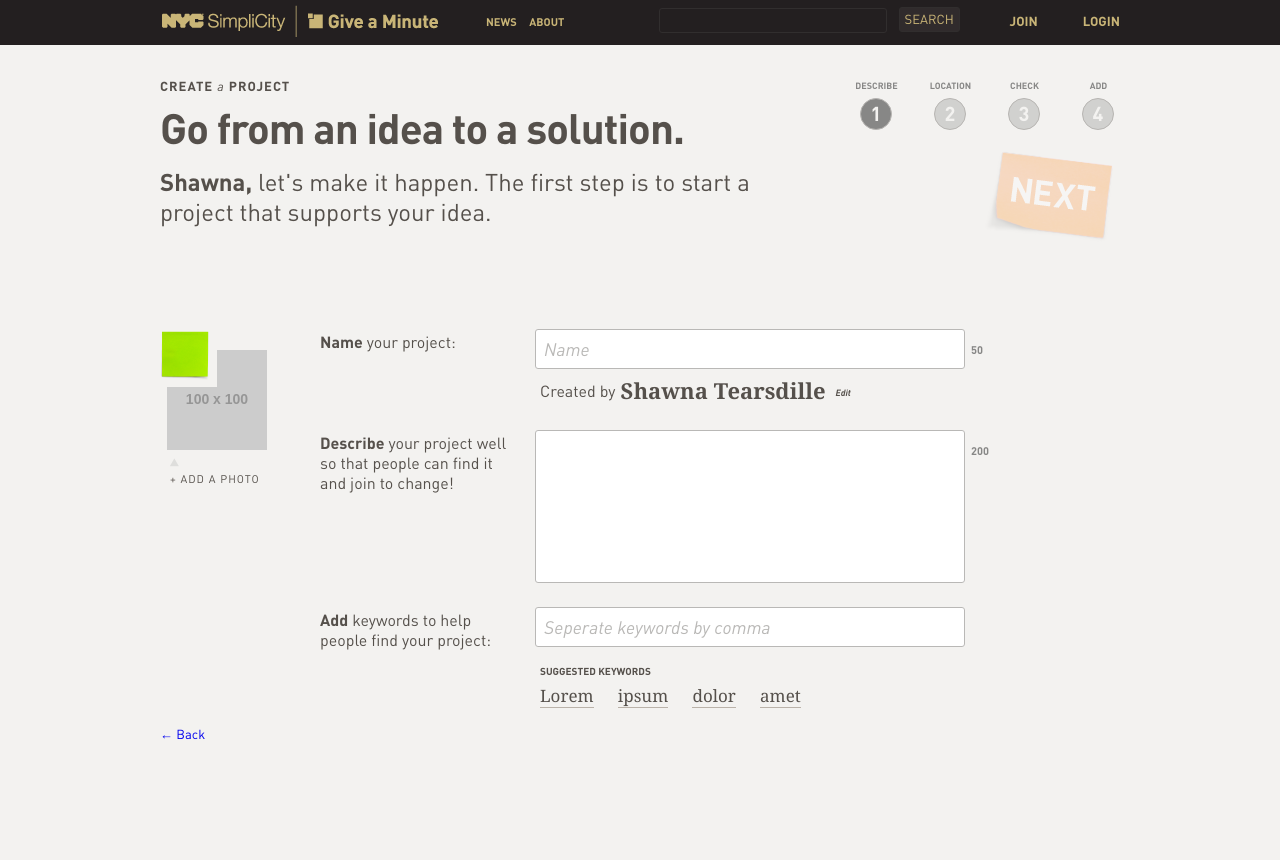
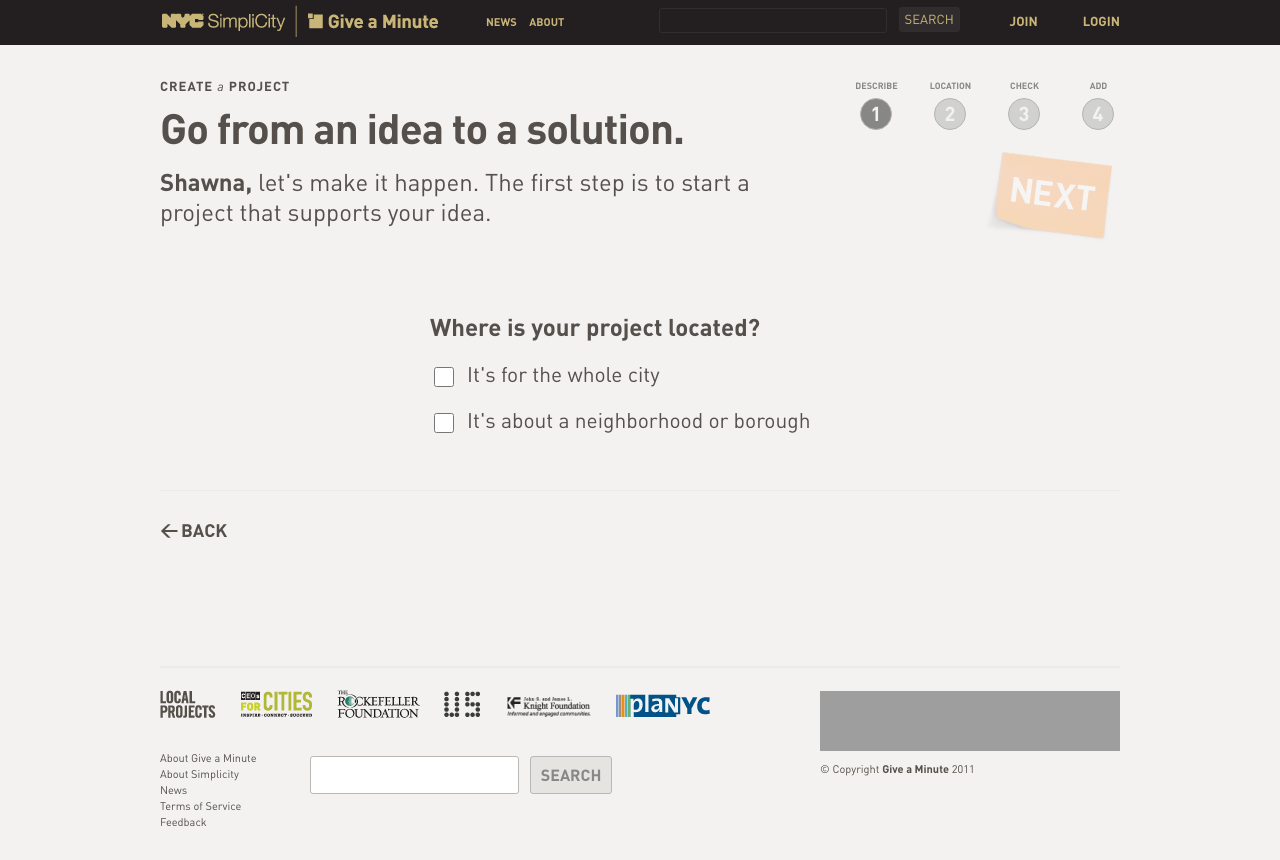
Before and after one commit to typecode/gam-ui-dep, a Python web app: template templates/create.html in a window 1280 px wide. Run offline with Jinja, Linux system fonts and the light colour scheme; the template is opened without the code that fills it, so the values that code supplies are empty; grey boxes labelled with a size stand in for pictures from a placeholder-image service; some libraries are stand-ins or nearby versions; grey boxes are pictures that could not be loaded.

Commit message:
some work on second screen of "create"

```diff
--- a/templates/create.html
+++ b/templates/create.html
@@ -72,8 +72,16 @@ Give A Minute - Create a Project
 			<div class='step location clearfix' style='display:none;'>
 				<div class="west">
 				</div>
-
 				<div class="east">
+					<h3>Where is your project located?</h3>
+					<div class="row clearfix">
+						<input type='checkbox' name='location-city' id='location-city' class='location-city'/>
+						<label class="location-city-label" for='location-city'>It's for the whole city</a></label>
+					</div>
+					<div class="row clearfix">
+						<input type='checkbox' name='location-neighborhood' id='location-neighborhood' class='location-neighborhood'/>
+						<label class="location-neighborhood-label" for='location-neighborhood'>It's about a neighborhood or borough</a></label>
+					</div>
 				</div>
 			</div><!--end step-->
 
@@ -101,7 +109,7 @@ Give A Minute - Create a Project
 	</div>
 
 	<div class='foothills'>
-		<a class='back' href='#'><p>&larr; Back</p></a>
+		<a class='back' href='#'><p>Back</p></a>
 	</div>
 
 </div>
@@ -115,7 +123,7 @@ Give A Minute - Create a Project
 			next_button:tc.jQ('.ca-btn'),
 			back_button:tc.jQ('.foothills .back'),
 			watch_keypress:true,
-			first_step:'start',
+			first_step:'location',
 			steps:{
 				'start':{
 					progress_selector:'.1',
--- a/ui/css/tc.gam.main.css
+++ b/ui/css/tc.gam.main.css
@@ -8,7 +8,7 @@ html.universe{ }
 head.heavens{ /* too bad we can't style the heavens */ }
 
 body.earth{ height:100%; overflow:hidden; background:none repeat scroll 0 0 #F3F2F0; text-align:left;
-	font-family:DIN,Helvetica; font-size:13px; }
+	font-family:DIN,Helvetica; font-size:13px; color: #55504b; }
 div.exosphere{ height:100%; overflow-y:scroll; }
 
 .west{ float:left; }
@@ -146,6 +146,11 @@ div.seafloor input:focus {-webkit-box-shadow: 1px 1px 4px #cfcecc; -moz-box-shad
 .merlin .step input[type=button]:hover {color: #F3F2F0; background: #7F7D7A; background: -moz-linear-gradient(top, #7F7D7A 0%, #A8A6A3 100%); background: -webkit-gradient(linear, left top, left bottom, color-stop(0%,#7F7D7A), color-stop(100%,#A8A6A3)); filter: progid:DXImageTransform.Microsoft.gradient( startColorstr='#7F7D7A', endColorstr='#A8A6A3',GradientType=0 );}
 
 
+/* back button (used for merlin */
+.foothills .back { display:block; font-size: 18px; height: 20px; font-weight: bold; line-height: 18px; color: #55504b; text-transform: uppercase; padding-left: 21px; background: url(../images/control_backArrow.png) left center no-repeat transparent;}
+.foothills .back:hover span { border-bottom: 1px solid #55504b; }
+
+
 /* tab view */
 /* ... */
 
@@ -254,7 +259,6 @@ div.continent.register .midlands { border-top:1px solid #ebeae8; border-bottom:1
 div.continent.register .midlands input.has-been-focused.valid{ background-color:green; }
 div.continent.register .midlands input.has-been-focused.not-valid{ background-color:red; }
 div.continent.register .merlin .step{ padding:10px 0px 10px 0px; }
-div.continent.register .foothills { padding-top:30px; }
 
 div.continent.register .midlands p { font-size:16px; line-height: 20px; }
 div.continent.register .midlands .step.start p {text-transform: uppercase;}
@@ -311,9 +315,7 @@ div.continent.register .midlands .step.sms-already-used .phone-num { font: 32px/
 div.continent.register .midlands .step.sms-process img.loading,
 div.continent.register .midlands .step.finish img.loading { float: left; margin-left: 30px; position: relative; top: -4px; }
 
-div.continent.register .foothills .back { display:block; font-size: 18px; height: 20px; font-weight: bold; line-height: 18px; color: #55504b; text-transform: uppercase; padding-left: 21px; background: url(../images/control_backArrow.png) left center no-repeat transparent;}
-div.continent.register .foothills .back:hover span { border-bottom: 1px solid #55504b; }
-div.continent.register .foothills { margin-bottom: 250px; }
+div.continent.register .foothills { margin-bottom: 250px; padding-top:30px; }
 
 
 /* Login */
@@ -327,7 +329,6 @@ div.continent.login .midlands .east { width:374px; border-left:1px solid #ebeae8
 div.continent.login .midlands .east p { margin-left:35px; }
 
 
-
 /* Create */
 div.continent.create { }
 div.continent.create .headlands { margin-bottom: 65px; }
@@ -336,33 +337,42 @@ div.continent.create .headlands > .east { width: 360px; text-align: right}
 div.continent.create .headlands .next a.ca-btn {display: block; background: url(../images/button_nextInactive.png) top left no-repeat transparent; width: 138px; height: 103px; float: right; margin-top: 8px;}
 div.continent.create .headlands .next a.ca-btn:hover {background-image: url(../images/button_nextActive.png);}
 div.continent.create .headlands .next a.ca-btn span { visibility: hidden }
-div.continent.create .midlands .step > .west { width: 160px; }
-div.continent.create .midlands .step > .east { width: 800px; }
-div.continent.create .midlands .step .thumb { width: 122px; height: 135px; }
-div.continent.create .midlands .step .thumb .proj { position: absolute; bottom: 0; left: 0; margin-left: 7px; z-index: 1; }
-div.continent.create .midlands .step .thumb .overlay-tag {
+
+div.continent.create .midlands { border-bottom:1px solid #ebeae8; padding-bottom: 25px; }
+div.continent.create .midlands .step.start > .west { width: 160px; }
+div.continent.create .midlands .step.start > .east { width: 800px; }
+div.continent.create .midlands .step.start .thumb { width: 122px; height: 135px; }
+div.continent.create .midlands .step.start .thumb .proj { position: absolute; bottom: 0; left: 0; margin-left: 7px; z-index: 1; }
+div.continent.create .midlands .step.start .thumb .overlay-tag {
 	top:9px; left:-6px; padding:7px; z-index:2;
 	width:49px; height:49px; background-image:url("../images/avatar_sq_49.png");
 	background-color:#f3f2f0; background-position:center;
 	}
-div.continent.create .midlands .step .addphoto { margin: 5px 0 0 4px; padding: 16px 0 0 4px; background: url(../images/control_addPhotoArrow.png) top left no-repeat transparent; color: #55504b; letter-spacing: 1px; font-size: 11px; text-transform: uppercase}
-div.continent.create .midlands .step .addphoto a { padding: 3px 2px; color: #55504b; }
-div.continent.create .midlands .step .addphoto a:hover { background-color: #e6e6e3; font-weight: bold; }
-div.continent.create .midlands .step div.row { width: 800px; clear: both; margin: 14px 0 6px; }
-div.continent.create .midlands .step label { font-size: 16px; line-height: 20px; color: #55504b; width: 200px; margin-right: 15px; display: block; float: left; padding-top: 3px;}
-div.continent.create .midlands .step input,
-div.continent.create .midlands .step textarea { width: 412px;}
-div.continent.create .midlands .step textarea { height: 135px; }
-div.continent.create .midlands .step .charlimit {float:left; display: block; margin-left: 6px; margin-top: 15px; color: #878786; font-size: 11px; line-height: 11px; font-weight: bold;}
-div.continent.create .midlands .step .below-input {display: block; clear: both; margin-left: 220px; padding-top: 10px; font-size: 16px; line-height: 22px; color: #55504b; }
-div.continent.create .midlands .step .below-input .createdby { position: relative; top: -2px; margin-right: 5px; }
-div.continent.create .midlands .step .below-input .user-name { font-size: 22px; font-family: Georgia, Times, Times New Roman, serif; font-weight: bold; margin-right: 10px;}
-div.continent.create .midlands .step .below-input .edit { position: relative; top: -3px; font-size: 9px; font-weight: bold; font-style: italic; }
-div.continent.create .midlands .step .below-input .suggested-keywords-label { font-size: 10px; font-weight: bold; text-transform: uppercase; display: block; margin-bottom: 3px; }
-div.continent.create .midlands .step .below-input .suggested-keywords { font-size: 17px; line-height: 20px; }
-div.continent.create .midlands .step .below-input .suggested-keywords span { font-family: Georgia, Times, Times New Roman, serif; border-bottom: 1px solid #bab2a9; margin-right: 20px;}
-div.continent.create .midlands .step .below-input .suggested-keywords span:hover { border-bottom-color: #55504b;}
-div.continent.create .foothills { margin-bottom: 125px; }
+div.continent.create .midlands .step.start .addphoto { margin: 5px 0 0 4px; padding: 16px 0 0 4px; background: url(../images/control_addPhotoArrow.png) top left no-repeat transparent; color: #55504b; letter-spacing: 1px; font-size: 11px; text-transform: uppercase}
+div.continent.create .midlands .step.start .addphoto a { padding: 3px 2px; color: #55504b; }
+div.continent.create .midlands .step.start .addphoto a:hover { background-color: #e6e6e3; font-weight: bold; }
+div.continent.create .midlands .step.start div.row { width: 800px; clear: both; margin: 14px 0 6px; }
+div.continent.create .midlands .step.start label { font-size: 16px; line-height: 20px; color: #55504b; width: 200px; margin-right: 15px; display: block; float: left; padding-top: 3px;}
+div.continent.create .midlands .step.start input,
+div.continent.create .midlands .step.start textarea { width: 412px;}
+div.continent.create .midlands .step.start textarea { height: 135px; }
+div.continent.create .midlands .step.start .charlimit {float:left; display: block; margin-left: 6px; margin-top: 15px; color: #878786; font-size: 11px; line-height: 11px; font-weight: bold;}
+div.continent.create .midlands .step.start .below-input {display: block; clear: both; margin-left: 220px; padding-top: 10px; font-size: 16px; line-height: 22px; color: #55504b; }
+div.continent.create .midlands .step.start .below-input .createdby { position: relative; top: -2px; margin-right: 5px; }
+div.continent.create .midlands .step.start .below-input .user-name { font-size: 22px; font-family: Georgia, Times, Times New Roman, serif; font-weight: bold; margin-right: 10px;}
+div.continent.create .midlands .step.start .below-input .edit { position: relative; top: -3px; font-size: 9px; font-weight: bold; font-style: italic; }
+div.continent.create .midlands .step.start .below-input .suggested-keywords-label { font-size: 10px; font-weight: bold; text-transform: uppercase; display: block; margin-bottom: 3px; }
+div.continent.create .midlands .step.start .below-input .suggested-keywords { font-size: 17px; line-height: 20px; }
+div.continent.create .midlands .step.start .below-input .suggested-keywords span { font-family: Georgia, Times, Times New Roman, serif; border-bottom: 1px solid #bab2a9; margin-right: 20px;}
+div.continent.create .midlands .step.start .below-input .suggested-keywords span:hover { border-bottom-color: #55504b;}
+
+div.continent.create .midlands .step.location > .west { width: 270px; }
+div.continent.create .midlands .step.location > .east { width: 690px; }
+div.continent.create .midlands .step.location h3 { font-size: 24px; line-height: 24px; font-weight: bold; margin-bottom: 25px; }
+div.continent.create .midlands .step.location .row { display: block; margin-bottom: 20px; }
+div.continent.create .midlands .step.location label { display: block; float: left; margin-left: 10px; font-size: 21px; line-height: 21px; }
+
+div.continent.create .foothills { margin-bottom: 125px; padding-top:30px; }
 
 
 /* About page */
```
